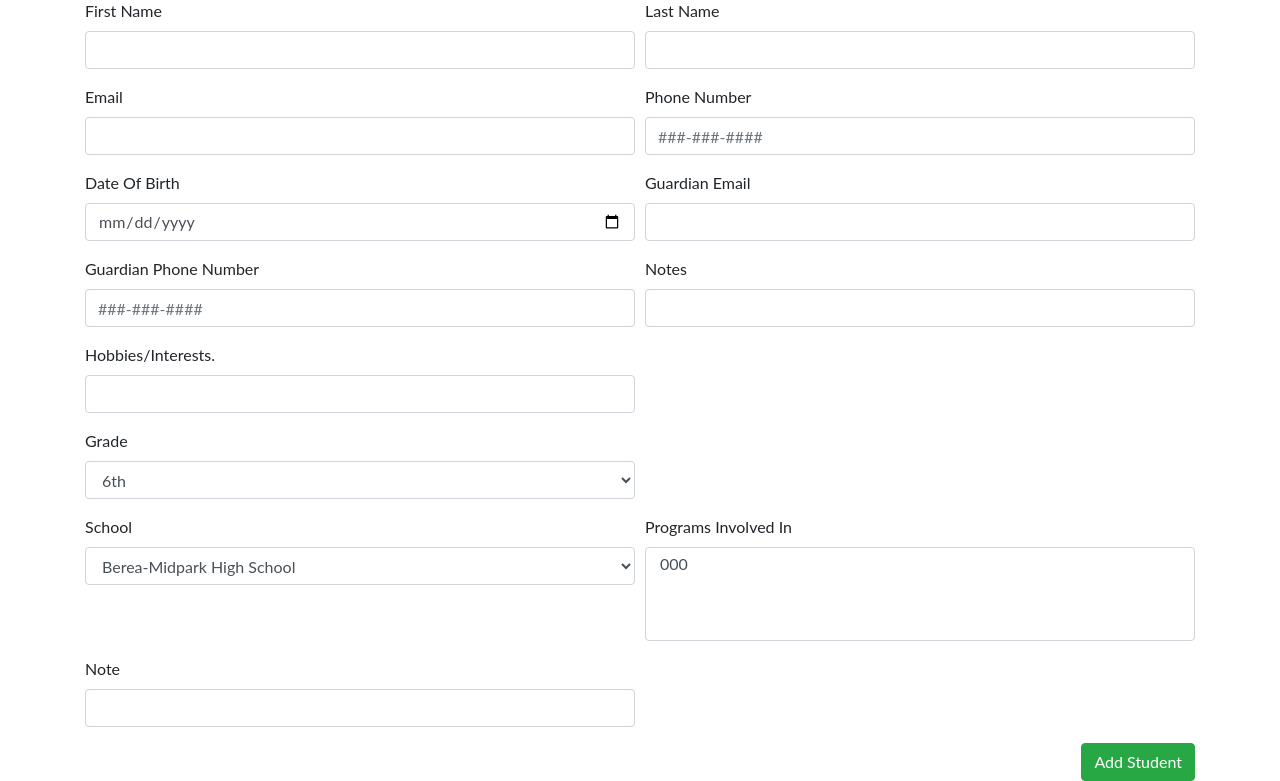
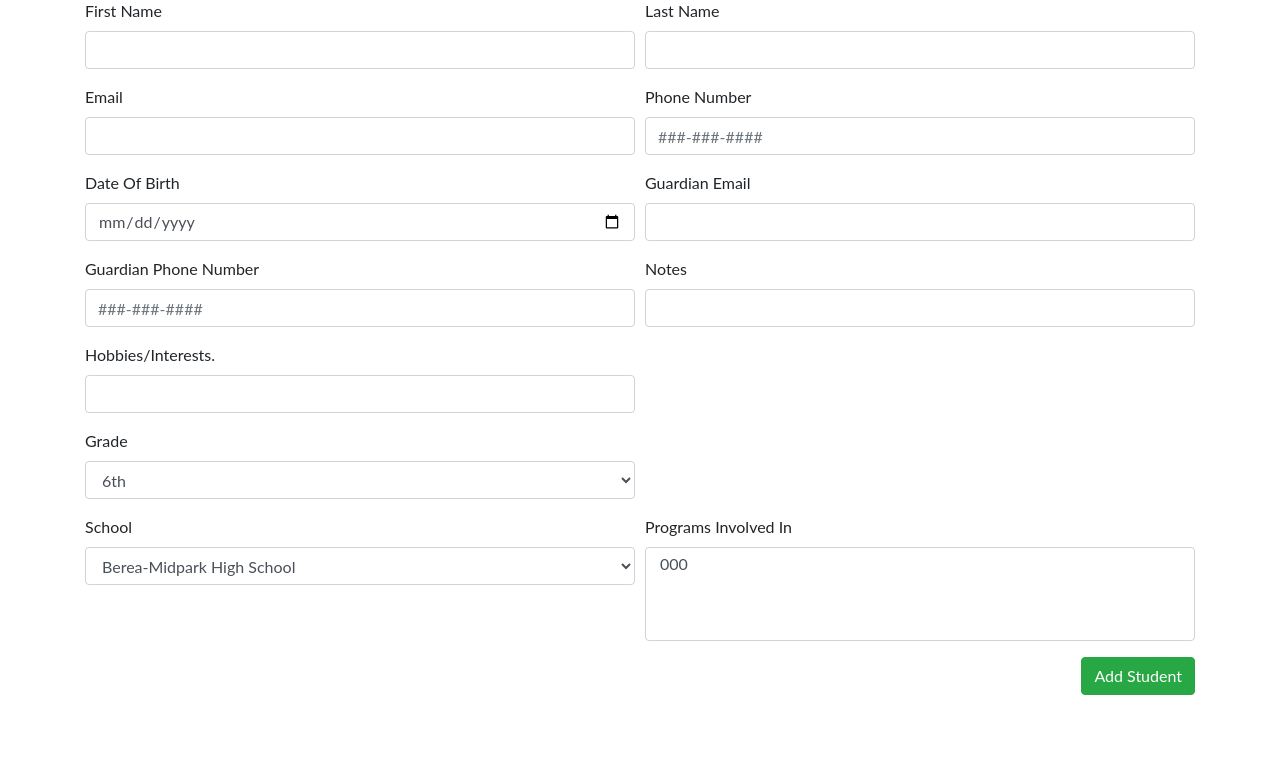
Before and after one commit to metalmerge/student-profiles, a Node server app: page /add in a window 1280 px wide. Shown: the part 46-827 px from the top of the page. After the commit the page ends 741 px from the top, so only its background shows below. Run offline with Node 20, Linux system fonts and the light colour scheme; tables that the repository leaves empty hold one stand-in row (values such as "Sample post"); some libraries are stand-ins or nearby versions.

Commit message:
removal of notes

```diff
--- a/database/db.js
+++ b/database/db.js
@@ -1,5 +1,4 @@
 const Student = require("../models/Student");
-const student = require("../routes/student");
 
 module.exports = {
 	addStudent: async function(studentObj) {
--- a/models/Student.js
+++ b/models/Student.js
@@ -56,10 +56,6 @@ const StudentSchema = new Schema({
     type: [Object],
     required: true
   },
-  note: {
-    type: String,
-    required: false
-  },
   status: {
     type: String,
     enum: ["active", "inactive"],
--- a/views/edit-student.ejs
+++ b/views/edit-student.ejs
@@ -79,10 +79,6 @@
 				<% } %>
 			</select>
 		</div>
-		<div class="form-group col-md-6" id="note_div">
-			<label for="note">Note</label>
-			<input type="note" class="form-control" name="note" id="note" value="<%=student.note%>">
-		</div>
 	</div>
 		<div class="form-row">
 		<div class="form-group col-md-6" <% if (add) { %> style="display: none" <%}%>>
```
